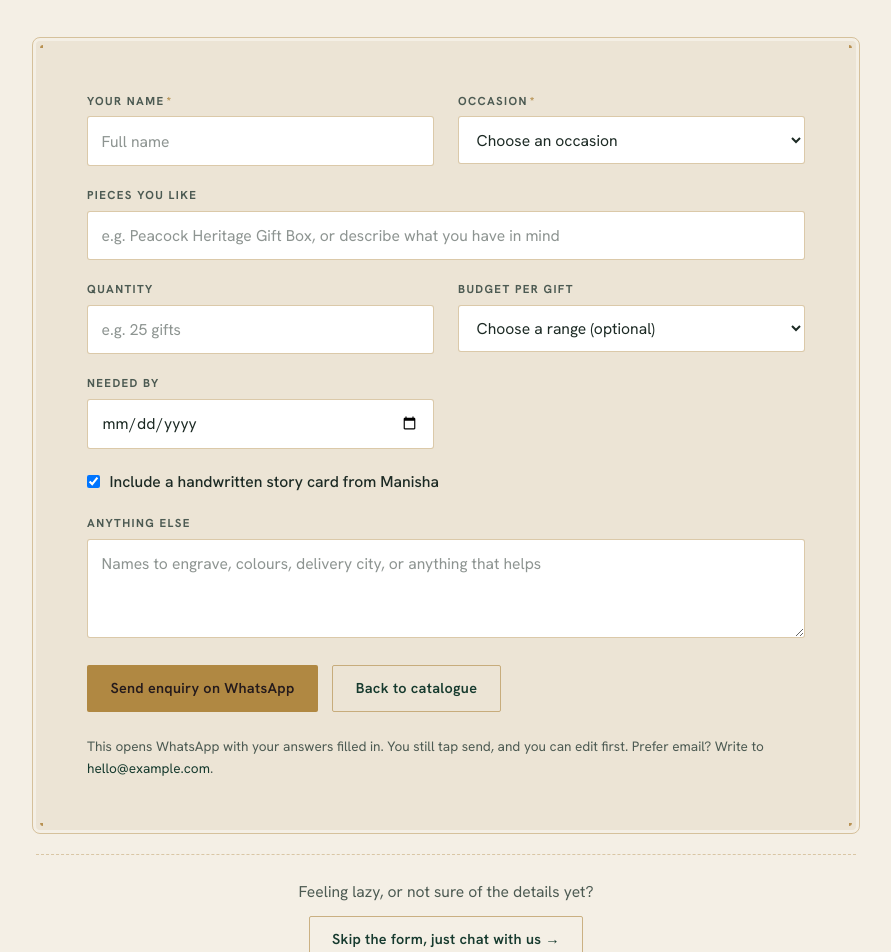
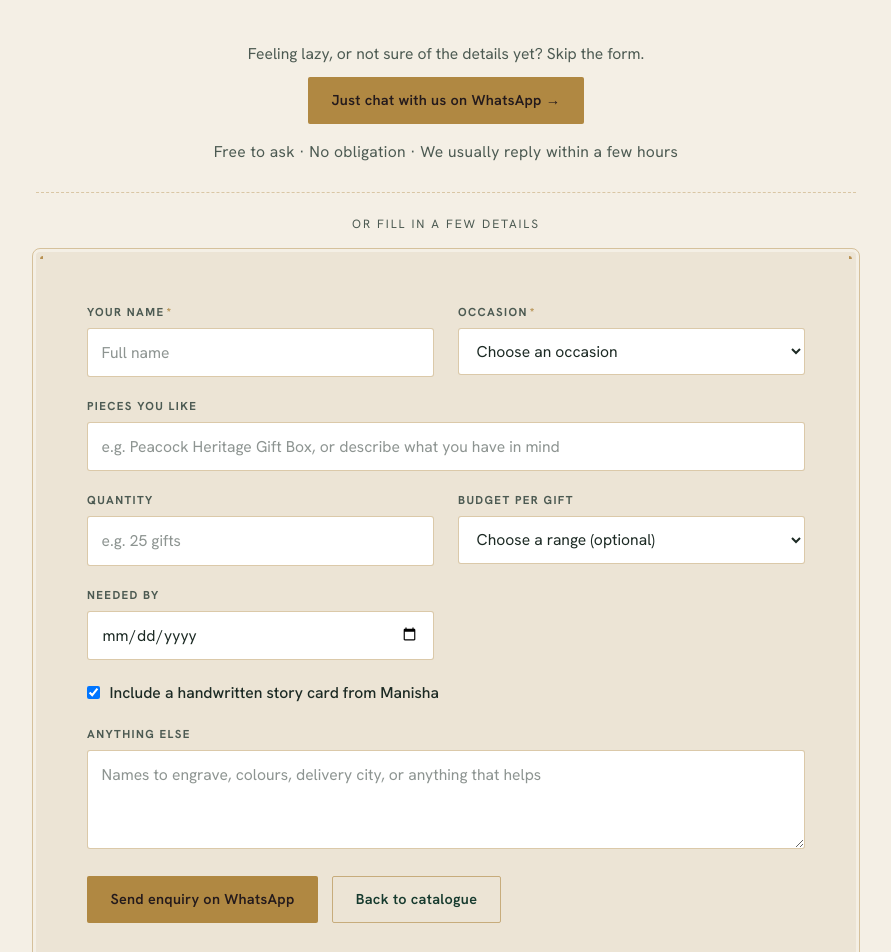
Before and after one commit to kushagr2602/tattva, a Next.js app: page /enquire in a window 1280 px wide. Shown: the part 400-1352 px from the top of the page, without its empty margins (194-1085 px from the left). Built offline with nearby package versions, Linux system fonts and the light colour scheme.

Commit message:
Reassurance line near CTAs; move 'just chat' skip option to top of enquiry page

```diff
--- a/app/catalogue/[id]/page.tsx
+++ b/app/catalogue/[id]/page.tsx
@@ -82,6 +82,7 @@ export default async function ProductPage({ params }: { params: Promise<{ id: st
             </Link>
             <Link href="/contact" className="btn btn-ghost btn-ghost-dark">How ordering works</Link>
           </div>
+          <p className="reassure">Free to ask · No obligation · We usually reply within a few hours</p>
           <p className="product-note">No fixed price, quoted to your occasion, quantity and packaging.</p>
         </div>
       </article>
--- a/app/contact/page.tsx
+++ b/app/contact/page.tsx
@@ -39,6 +39,7 @@ export default function ContactPage() {
             <Link href="/enquire" className="btn btn-primary">Start an enquiry</Link>
             <a href={`mailto:${site.email}`} className="btn btn-ghost btn-ghost-dark">Email {site.email}</a>
           </div>
+          <p className="reassure">Free to ask · No obligation · We usually reply within a few hours</p>
         </div>
       </section>
     </>
--- a/app/enquire/page.tsx
+++ b/app/enquire/page.tsx
@@ -80,6 +80,16 @@ export default function Enquire() {
       </section>
 
       <section className="wrap enquire-wrap">
+        <div className="enquire-skip enquire-skip-top">
+          <span>Feeling lazy, or not sure of the details yet? Skip the form.</span>
+          <button type="button" className="btn btn-primary" onClick={justChat}>
+            Just chat with us on WhatsApp →
+          </button>
+          <span className="reassure">Free to ask · No obligation · We usually reply within a few hours</span>
+        </div>
+
+        <p className="enquire-or"><span>or fill in a few details</span></p>
+
         <form className="enquire-form engraved" onSubmit={submit}>
           <label className="field">
             <span>Your name<i>*</i></span>
@@ -133,18 +143,12 @@ export default function Enquire() {
             <button type="submit" className="btn btn-primary">Send enquiry on WhatsApp</button>
             <Link href="/catalogue" className="btn btn-ghost btn-ghost-dark">Back to catalogue</Link>
           </div>
+          <p className="reassure field-wide">Free to ask · No obligation · We usually reply within a few hours</p>
           <p className="enquire-note field-wide">
             This opens WhatsApp with your answers filled in. You still tap send, and you can edit first.
             Prefer email? Write to <a href={`mailto:${site.email}`}>{site.email}</a>.
           </p>
         </form>
-
-        <div className="enquire-skip">
-          <span>Feeling lazy, or not sure of the details yet?</span>
-          <button type="button" className="btn btn-ghost btn-ghost-dark" onClick={justChat}>
-            Skip the form, just chat with us →
-          </button>
-        </div>
       </section>
     </>
   );
--- a/app/globals.css
+++ b/app/globals.css
@@ -460,3 +460,15 @@ h1, h2, h3 {
   border-top: 1px dashed color-mix(in srgb, var(--brass) 40%, transparent);
   display: flex; flex-direction: column; align-items: center; gap: 0.7rem; text-align: center; }
 .enquire-skip span { color: var(--ink-soft); font-size: 0.98rem; }
+
+/* reassurance line near CTAs */
+.reassure { font-size: 0.8rem; letter-spacing: 0.02em; color: var(--ink-soft); margin-top: 0.7rem; }
+.on-dark .reassure { color: color-mix(in srgb, var(--paper) 72%, transparent); }
+.contact-inner .reassure { text-align: center; }
+
+/* enquiry: skip option pinned to the top */
+.enquire-skip-top { border-top: 0; border-bottom: 1px dashed color-mix(in srgb, var(--brass) 40%, transparent);
+  padding-top: 0; padding-bottom: 1.75rem; margin: 0 auto 0; }
+.enquire-skip-top .reassure { margin-top: 0.2rem; }
+.enquire-or { max-width: 820px; margin: 1.4rem auto 1.1rem; text-align: center; color: var(--ink-soft);
+  font-size: 0.75rem; letter-spacing: 0.16em; text-transform: uppercase; }
--- a/app/page.tsx
+++ b/app/page.tsx
@@ -48,6 +48,7 @@ export default function Home() {
               <Link href="/catalogue" className="btn btn-primary">Browse the catalogue</Link>
               <Link href="/enquire" className="btn btn-ghost">Start an enquiry</Link>
             </div>
+            <p className="reassure">Free to ask · No obligation · We usually reply within a few hours</p>
             <p className="hero-note">No fixed prices. Every order is quoted to the package.</p>
           </div>
           <div className="hero-plate" aria-hidden>
```
